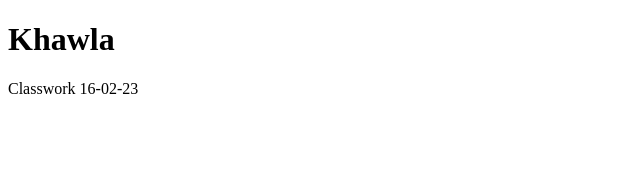
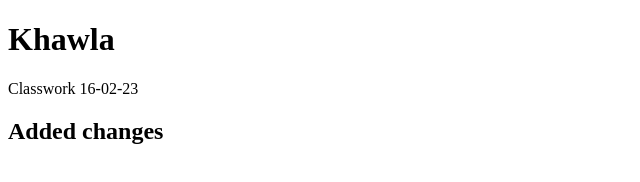
Before and after one commit to Mpatel1803/Rubix-IM-workflow, a plain HTML site: page Khawla.html in a window 1280 px wide. Shown: the whole page, without its empty margins (0-640 px from the left). Drawn offline with Linux system fonts and the light colour scheme.

Commit message:
Added changes

```diff
--- a/Khawla.html
+++ b/Khawla.html
@@ -3,5 +3,6 @@
   <body>
     <h1>Khawla</h1>
     <p>Classwork 16-02-23</p>
+    <h2>Added changes</h2>
   </body>
 </html>
```
